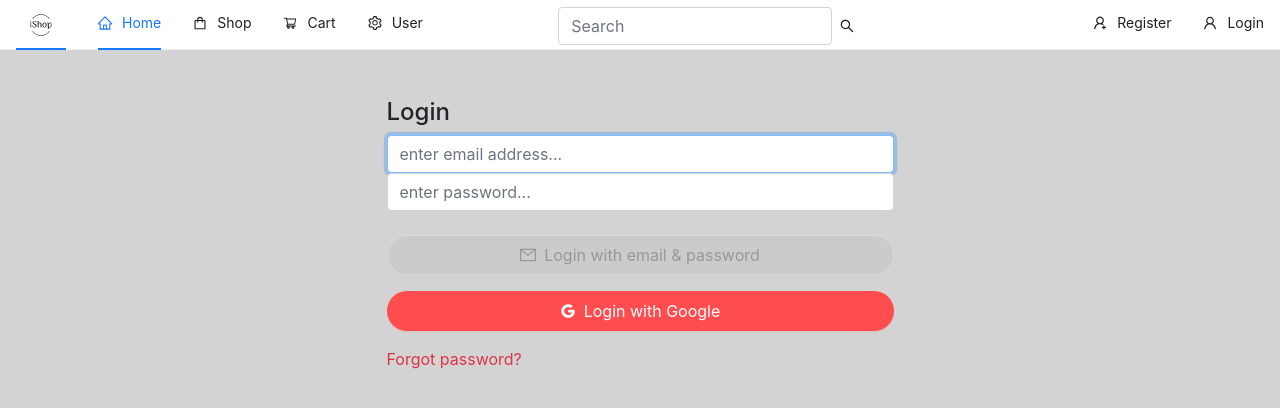
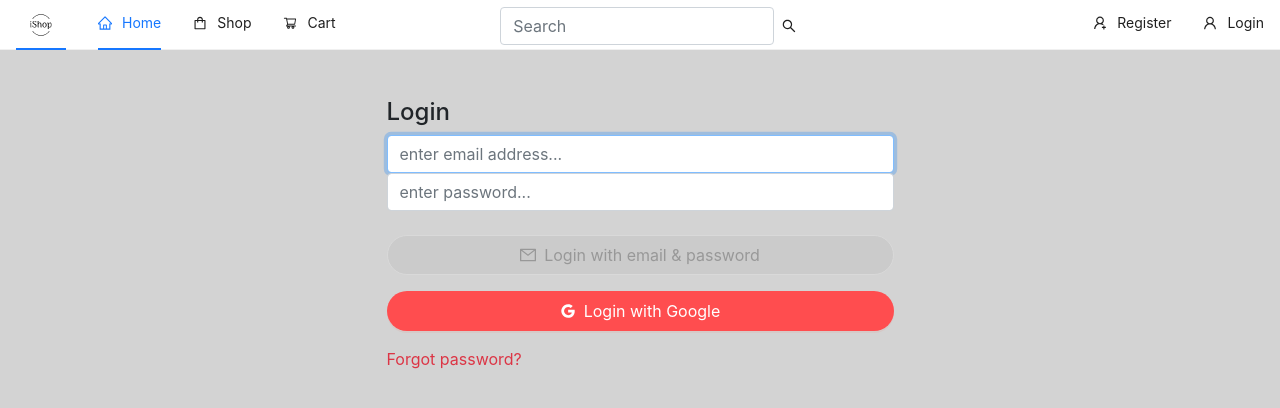
Before and after one commit to avaseduard/iShop-frontend, a React (Create React App) app: page /login in a window 1280 px wide. Shown: the top 408 px of the page. Built offline with nearby package versions, Linux system fonts and the light colour scheme; no server answers.

Commit message:
modified the header nav bar to take into account if the user is already logged in

```diff
--- a/src/components/nav/Header.jsx
+++ b/src/components/nav/Header.jsx
@@ -24,6 +24,7 @@ const Header = () => {
   const [current, setCurrent] = useState('home')
   const { user, cart } = useSelector(state => ({ ...state }))
 
+  // Logout functionality
   const logout = () => {
     auth.signOut()
     dispatch(
@@ -35,11 +36,14 @@ const Header = () => {
     toast.error('You have been logged out')
   }
 
+  // Ant design menu items
   const menuItems = [
+    // Website logo
     {
       label: <IShopLogo style={{ width: '50px', height: '50px' }} />,
       key: 'logo',
     },
+    // Home button
     {
       label: (
         <Link to='/' style={{ textDecoration: 'none' }}>
@@ -49,6 +53,7 @@ const Header = () => {
       key: 'home',
       icon: <HomeOutlined />,
     },
+    // Shop button
     {
       label: (
         <Link to='/shop' style={{ textDecoration: 'none' }}>
@@ -58,6 +63,7 @@ const Header = () => {
       key: 'shop',
       icon: <ShoppingOutlined />,
     },
+    // Cart button
     {
       label: (
         <Link to='/cart' style={{ textDecoration: 'none' }}>
@@ -69,21 +75,18 @@ const Header = () => {
       key: 'cart',
       icon: <ShoppingCartOutlined />,
     },
+    // Search input field and button
     {
-      label: 'User',
-      key: 'user',
-      icon: <SettingOutlined />,
-      children: [
-        {
-          type: 'group',
-          children: [
-            {
+      label: <Search />,
+      key: 'search',
+      style: { margin: 'auto' },
+    },
+    // Dashboard/ register button
+    user?.user?.token
+      ? {
           label:
             user?.user?.role === 'admin' ? (
-                  <Link
-                    to='/admin/dashboard'
-                    style={{ textDecoration: 'none' }}
-                  >
+              <Link to='/admin/dashboard' style={{ textDecoration: 'none' }}>
                 Dashboard
               </Link>
             ) : (
@@ -92,25 +95,8 @@ const Header = () => {
               </Link>
             ),
           icon: <DashboardOutlined />,
-            },
-            {
-              label: 'Logout',
-              key: 'logout',
-              icon: <LogoutOutlined />,
-              onClick: () => {
-                logout()
-              },
-            },
-          ],
-        },
-      ],
-    },
-    {
-      label: <Search />,
-      key: 'search',
-      style: { margin: 'auto' },
-    },
-    {
+        }
+      : {
           label: (
             <Link to='/register' style={{ textDecoration: 'none' }}>
               Register
@@ -120,7 +106,16 @@ const Header = () => {
           icon: <UserAddOutlined />,
           style: { marginLeft: 'auto' },
         },
-    {
+    // Login/ Logout button
+    user?.user?.token
+      ? {
+          label: 'Logout',
+
+          key: 'logout',
+          icon: <LogoutOutlined />,
+          onClick: () => logout(),
+        }
+      : {
           label: (
             <Link to='/login' style={{ textDecoration: 'none' }}>
               Login
--- a/src/pages/Shop.jsx
+++ b/src/pages/Shop.jsx
@@ -32,8 +32,6 @@ const Shop = () => {
   const [subcategories, setSubcategories] = useState([])
   const [brands, setBrands] = useState([])
   const [colors, setColors] = useState([])
-
-  console.log(text)
 
   // Object to hold all filters
   const [filters, setFilters] = useState({
--- a/src/pages/auth/Login.jsx
+++ b/src/pages/auth/Login.jsx
@@ -17,16 +17,13 @@ const Login = () => {
   const [loading, setLoading] = useState(false)
   const { user } = useSelector(state => ({ ...state }))
 
-  // If there is an intended page where the user is coming from, return; else redirect logged in users to home page
+  // If there is an intended page where the user is coming from, return; if a logged in user lands on the login page, navigate to home page
   useEffect(() => {
     let intended = location.state
     if (intended) {
       return
     } else {
-      if (user?.user?.token) {
-        navigate('/')
-        toast.success('You are logged in')
-      }
+      if (user?.user?.token) navigate('/')
     }
   }, [user, navigate])
 
--- a/src/pages/auth/Register.jsx
+++ b/src/pages/auth/Register.jsx
@@ -9,15 +9,12 @@ const Register = () => {
   const [email, setEmail] = useState('')
   const { user } = useSelector(state => ({ ...state }))
 
-  // Redirect logged in users to home page
+  // If a logged in user lands on the register page, navigate to home page
   useEffect(() => {
-    if (user?.user?.token) {
-      navigate('/')
-      toast.success('You are logged in')
-    }
+    if (user?.user?.token) navigate('/')
   }, [user])
 
-  // Take the user's input email and send it to firebase; user we'll receive a sing in link on email
+  // Take the user's input email and send it to firebase; user we'll receive a sign in link on email
   const handleSubmit = async e => {
     e.preventDefault()
     //
```
Lines whose indentation alone changed are shown as unchanged.
